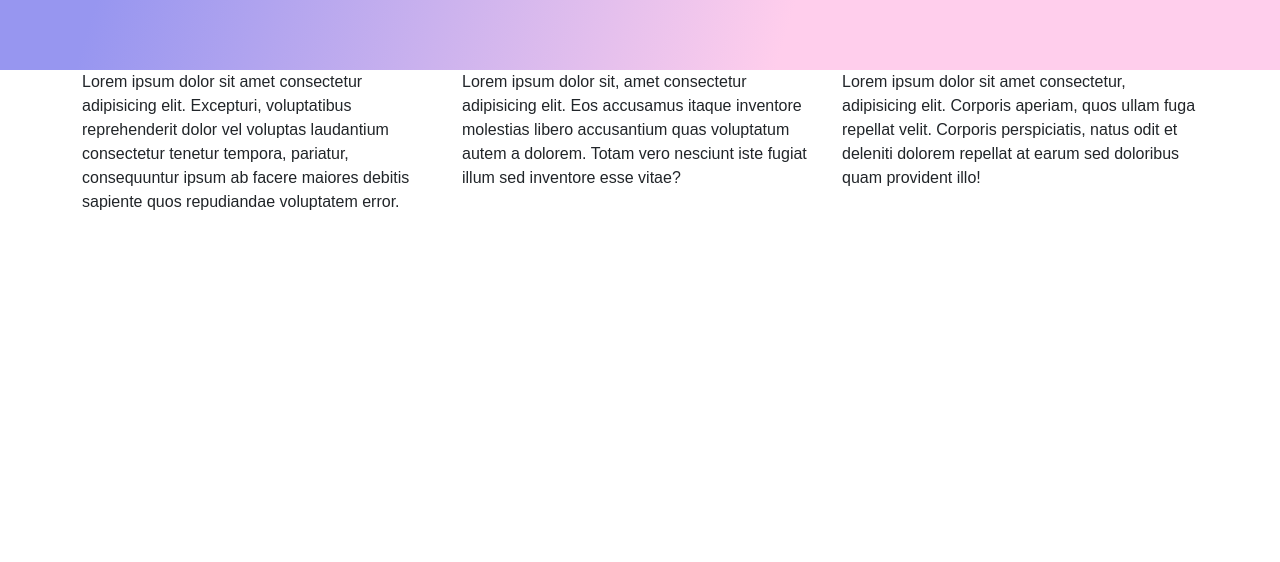
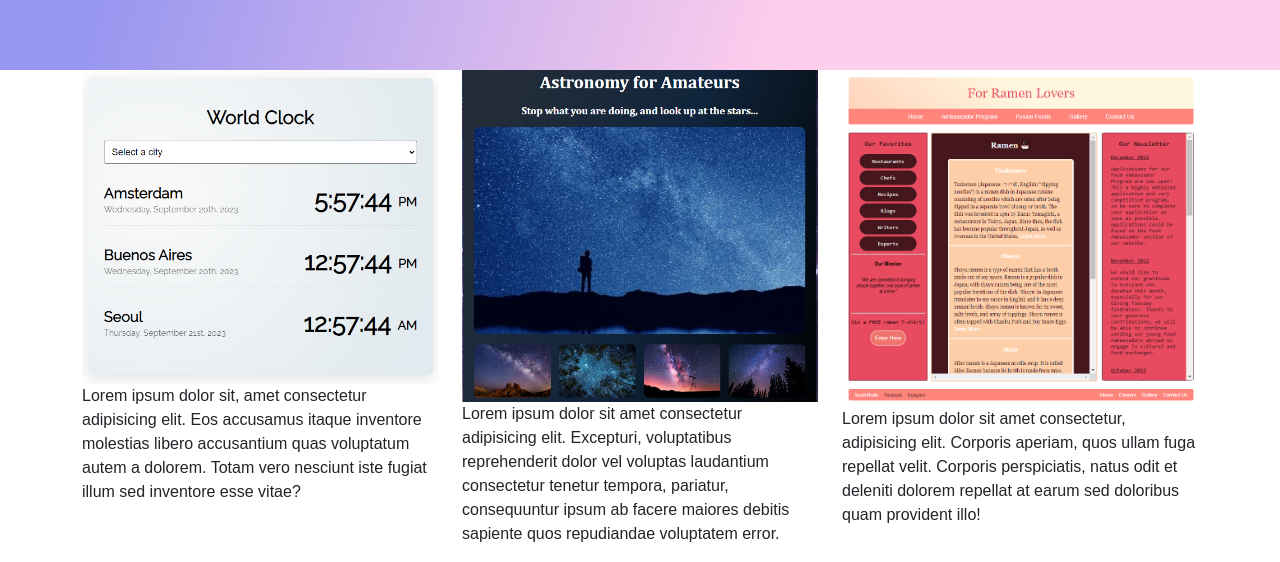
Before and after one commit to apcastillo11/responsive-porfolio-project-castillo, a plain HTML site: page index.html in a window 1280 px wide. Shown: the part 313-875 px from the top of the page. Before the commit the page ends 800 px from the top, so only its background shows below. Drawn offline with nearby package versions, Linux system fonts and the light colour scheme; a web font is replaced by a local one.

Commit message:
Added images and bootstrap grid in index

```diff
--- a/index.html
+++ b/index.html
@@ -52,7 +52,21 @@
     </div>
     <div class="container">
       <div class="row">
-        <div class="col-md-4">
+        <div class="col-lg-4">
+          <img src="images/clock.png" class="img-fluid" alt="World clock app" />
+          <p>
+            Lorem ipsum dolor sit, amet consectetur adipisicing elit. Eos
+            accusamus itaque inventore molestias libero accusantium quas
+            voluptatum autem a dolorem. Totam vero nesciunt iste fugiat illum
+            sed inventore esse vitae?
+          </p>
+        </div>
+        <div class="col-lg-4">
+          <img
+            src="images/astronomy.png"
+            class="img-fluid"
+            alt="Astronomy blog"
+          />
           <p>
             Lorem ipsum dolor sit amet consectetur adipisicing elit. Excepturi,
             voluptatibus reprehenderit dolor vel voluptas laudantium consectetur
@@ -60,15 +74,13 @@
             debitis sapiente quos repudiandae voluptatem error.
           </p>
         </div>
-        <div class="col-md-4">
-          <p>
-            Lorem ipsum dolor sit, amet consectetur adipisicing elit. Eos
-            accusamus itaque inventore molestias libero accusantium quas
-            voluptatum autem a dolorem. Totam vero nesciunt iste fugiat illum
-            sed inventore esse vitae?
-          </p>
-        </div>
-        <div class="col-md-4">
+        <div class="col-lg-4">
+          <img
+            src="images/ramen.png"
+            class="img-fluid"
+            alt="Blog of delicious ramen"
+          />
+
           <p>
             Lorem ipsum dolor sit amet consectetur, adipisicing elit. Corporis
             aperiam, quos ullam fuga repellat velit. Corporis perspiciatis,
```
Also changed, not shown: images/aly.png (added), images/astronomy.PNG (added), images/clock.PNG (added), images/ramen.PNG (added), images/weather.PNG (added).
